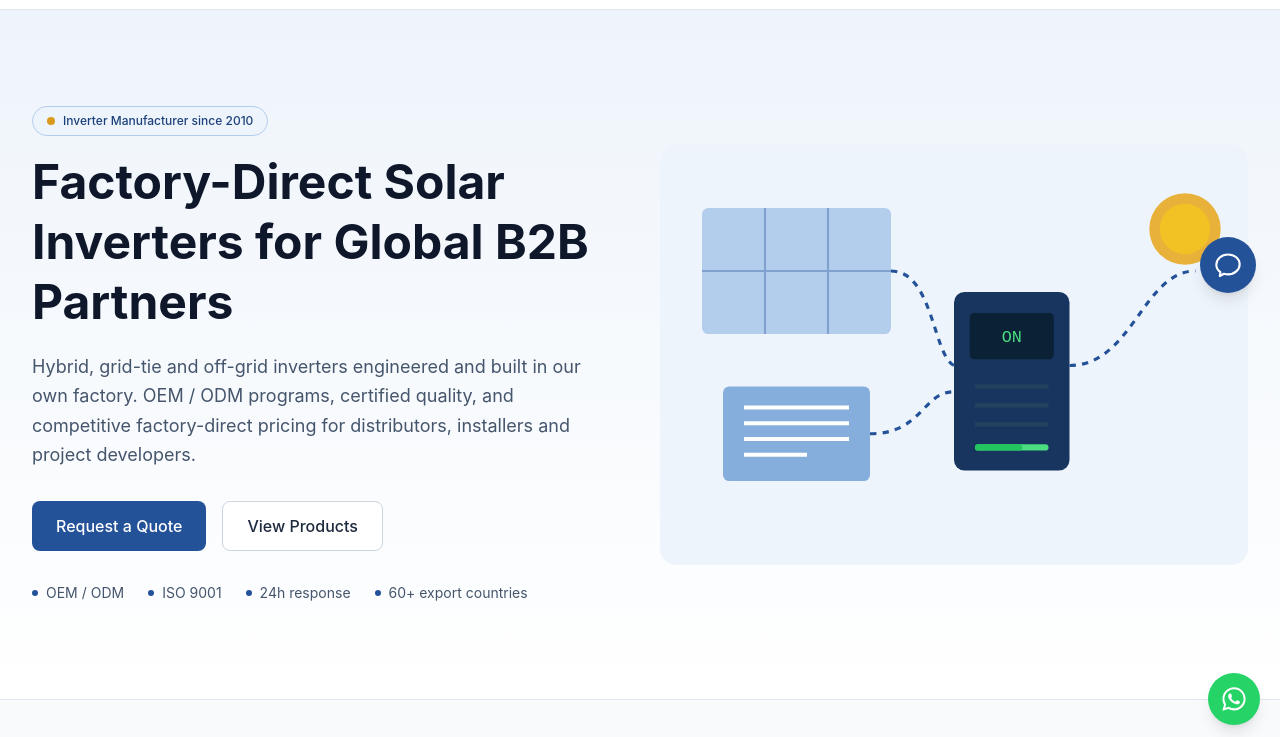
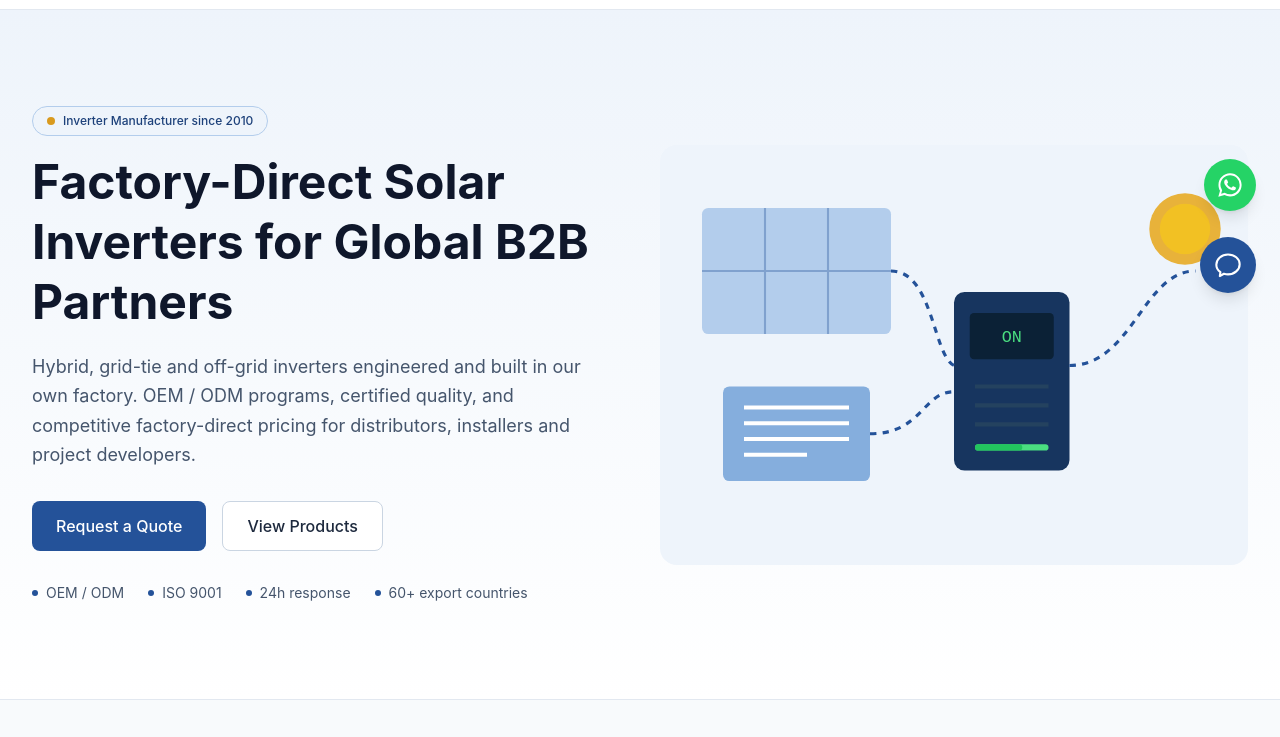
Before and after one commit to Chelsea-glitch-hash/inverter-website, an Astro site: page / in a window 1280 px wide. Shown: the part 55-792 px from the top of the page. Built offline with nearby package versions, Linux system fonts and the light colour scheme; Astro itself is replaced by a stand-in of ours.

Commit message:
fix: adjust WhatsApp button position

```diff
--- a/src/components/WhatsAppButton.astro
+++ b/src/components/WhatsAppButton.astro
@@ -3,9 +3,13 @@
  * Floating WhatsApp button (B2B buyers in many markets prefer WhatsApp).
  * Hidden entirely when no number is configured.
  *
- * Position: bottom-right on desktop, but lifted upward on mobile so it does
- * not sit underneath the ChatWidget launcher, which occupies the same
- * bottom-right corner below the md breakpoint (see ChatWidget.astro).
+ * Position: pinned to the right edge, centred on a point thirty percent of
+ * the way down the viewport - i.e. the right side, a little above the middle.
+ * Same anchor on every breakpoint; no bottom offset, so it never uses the
+ * bottom-right corner. The offset above the midpoint is deliberate: the
+ * ChatWidget launcher is pinned at the same right edge, vertically centred
+ * on the forty percent line once the viewport reaches the md breakpoint, so
+ * this button has to sit clear above it (see ChatWidget.astro).
  */
 import { CONTACT } from '../config';
 ---
@@ -14,7 +18,7 @@ import { CONTACT } from '../config';
   CONTACT.whatsapp && (
     <a
       href={`https://wa.me/${CONTACT.whatsapp}?text=${encodeURIComponent('Hello, I would like to inquire about your inverters.')}`}
-      class="fixed right-5 bottom-24 z-40 flex h-13 w-13 items-center justify-center rounded-full bg-[#25D366] text-white shadow-lg transition-transform hover:scale-105 md:bottom-5"
+      class="fixed right-6 top-[30%] z-40 flex h-13 w-13 -translate-y-1/2 items-center justify-center rounded-full bg-[#25D366] text-white shadow-lg transition-transform hover:scale-105"
       rel="noopener"
       target="_blank"
       aria-label="Chat on WhatsApp"
```
